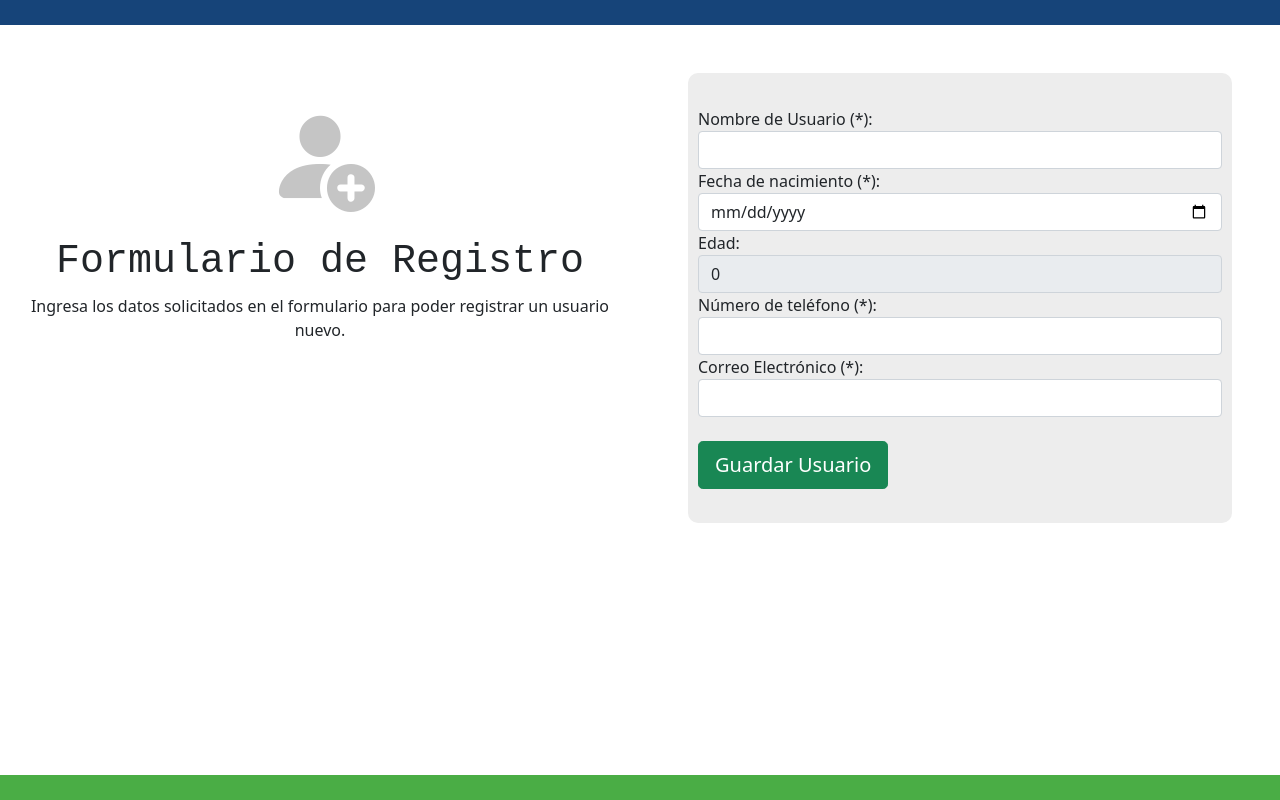
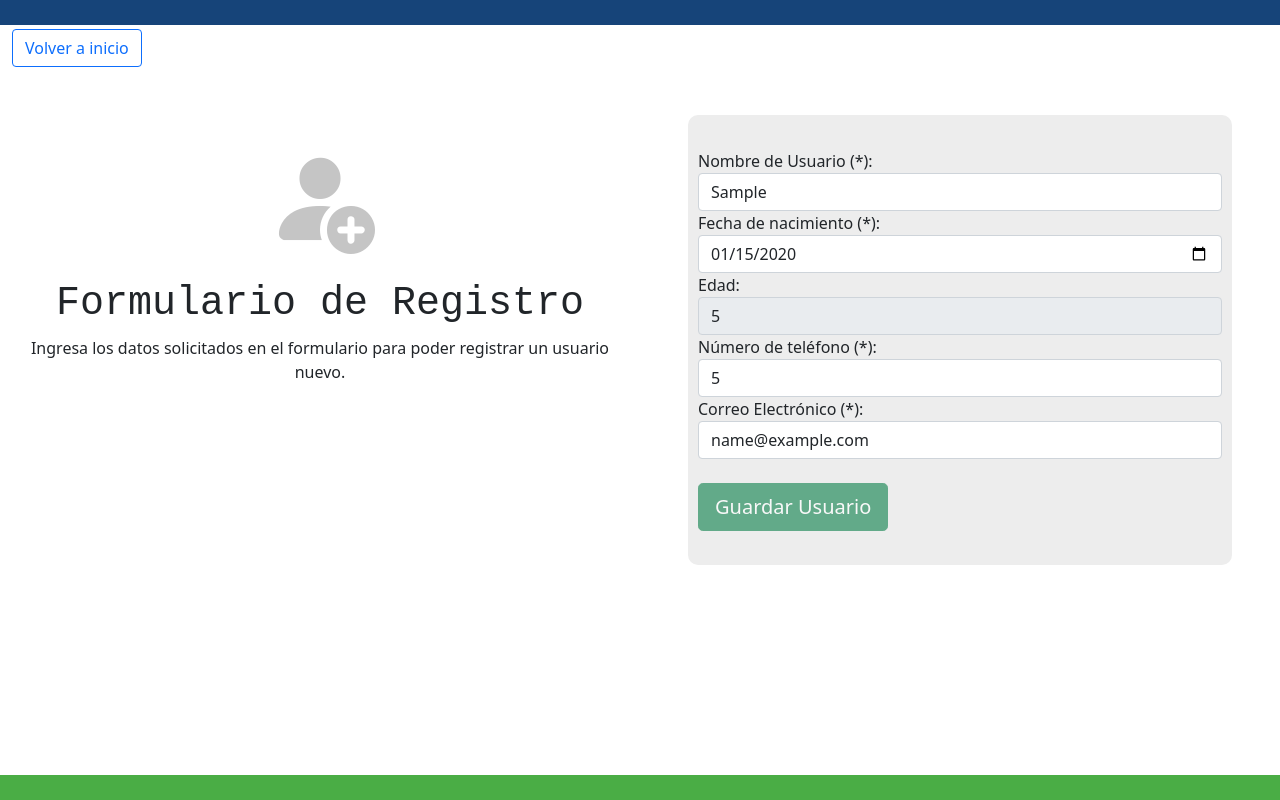
Before and after one commit to RobinsonLT/evaluacion-para-informatica-UPA, a plain HTML site: page RobinsonEmanuelLopezLatin/front/view/formulario_registro_view.html in a window 1280 px wide. Both pictures are taken after typing "Sample", "2020-01-15", "5", "name@example.com" into the empty fields and a click on the button "Guardar Usuario". Drawn offline with nearby package versions, Linux system fonts and the light colour scheme; no server answers.

Commit message:
Serie 5
Se creo el server, se realizo la conexion a la base de datos en MySQL y se valido los datos provenientes del AJAX para posterior mente realizar el INSERT a la tabla usuario

```diff
--- a/RobinsonEmanuelLopezLatin/front/js/script.js
+++ b/RobinsonEmanuelLopezLatin/front/js/script.js
@@ -18,18 +18,18 @@ $(document).ready(function(){
 
     /*limpiar datos del form*/
     function limpiar(){
-        $('input[name=input-name]').val('');
-        $('input[name=input-fecha-nacimiento]').val('');
-        $('input[name=input-edad]').val('0');
-        $('input[name=input-telefono]').val('');
-        $('input[name=input-correo]').val('');
+        $('input[name=name]').val('');
+        $('input[name=fecha_nacimiento]').val('');
+        $('input[name=edad]').val('0');
+        $('input[name=telefono]').val('');
+        $('input[name=correo]').val('');
     }
     /*limpiar datos del form */
 
     function valiida_form(){
 
         //valida si el nombre solo contiene a-zA-Z
-        let name=$('input[name=input-name]').val();
+        let name=$('input[name=name]').val();
         let letras=/^[a-zA-Z]+$/;
         if(!letras.test(name) || name==''){
             alert('El campo nombre solo se permite usar mayusculas o minusculas');
@@ -39,7 +39,7 @@ $(document).ready(function(){
 
         //valida si solo tiene numeros 0-9
         let numeros=/^[0-9]+$/;
-        let tel=$('input[name=input-telefono]').val();
+        let tel=$('input[name=telefono]').val();
         if(!numeros.test(tel) || tel==''){
             alert('El campo teléfono solo puede contar con digitos del 0-9.');
             return;
@@ -48,7 +48,7 @@ $(document).ready(function(){
 
         //validar correo correcto
         let val_correo=new RegExp('[a-zA-Z0-9_]+([.][a-zA-Z0-9_]+)*@[a-zA-Z0-9_]+([.][a-zA-Z0-9_]+)*[.][a-zA-Z]{2,5}');
-        let correo_e=$('input[name=input-correo]').val();
+        let correo_e=$('input[name=correo]').val();
 
         if(!val_correo.test(correo_e) || correo_e==''){
             alert('el campo correo es requerido y solo permite un correo electronico real.');
@@ -57,7 +57,7 @@ $(document).ready(function(){
         //validar correo correcto
 
         //valida edad
-        let edad=$('input[name=input-edad]').val();
+        let edad=$('input[name=edad]').val();
         if(edad<1){
             alert('La fecha de nacimiento no es valida. tienes que tener mas de 1 año de edad');
         }
@@ -66,11 +66,11 @@ $(document).ready(function(){
     }
 
     //cambio de fecha calcula edad
-    $('input[name=input-fecha-nacimiento]').on('change',function(){
+    $('input[name=fecha_nacimiento]').on('change',function(){
         let f_nacimiento=$(this).val();
         if(f_nacimiento){
             let edad=valida_edad(f_nacimiento);
-            $('input[name=input-edad]').val(edad);
+            $('input[name=edad]').val(edad);
         }
     });
     //cambio de fecha calcula edad
@@ -79,22 +79,31 @@ $(document).ready(function(){
     $('#guardar_usuario').click(function(event){
         event.preventDefault();
         valiida_form();
-        let formData=$('#form-registro').serialize();
+        let formData={
+            name: $('input[name=name]').val(),
+            correo:$('input[name=correo]').val(),
+            fecha_nacimiento:$('input[name=fecha_nacimiento').val(),
+            edad: $('input[name=edad]').val(),
+            telefono:$('input[name=telefono]').val(),
+            correo:$('input[name=correo]').val()
+        };
         $.ajax({
             type:'POST',
-            url:'',//url pendiente creacion del archivo
-            data:formData,
+            url:'http://localhost:3000/guardar_usuario',//url pendiente creacion del archivo
+            data:JSON.stringify(formData),
+            contentType: "application/json",
             beforeSend:function(){
                 $('#guardar_usuario').val('Guardando...');
                 $('#guardar_usuario').prop('disabled',true);
             },success:function(data){
-                if(data){
+                if(data.status=='ok'){
                     limpiar();
+                    alert('Listo:'+data.mensaje);
                 }else{
-                    alert('Error: no fue posible guardar los datos del usuario nuevo');
+                    alert('Error:'+data.mensaje);
                 }
                 $('#guardar_usuario').prop('disabled',false);
-                $('#guardar_usuario').val('Guardar Usuario');
+                //$('#guardar_usuario').val('Guardar Usuario');
             }
         });
     });
--- a/RobinsonEmanuelLopezLatin/front/view/formulario_registro_view.html
+++ b/RobinsonEmanuelLopezLatin/front/view/formulario_registro_view.html
@@ -12,6 +12,11 @@
 <body>
     <div class="container-fluid cuadro-inicio">
         <div class="row">
+            <div class="col-md-3">
+                <a href="../index.html" class="btn btn-outline-primary mt-1 btn-xs">Volver a inicio</a>
+            </div>
+        </div>
+        <div class="row">
             <div class="col-md-6 text-center mt-5">
                 <i class="bi bi-person-fill-add icon-registro"></i>
                 <h1>Formulario de Registro</h1>
@@ -22,15 +27,15 @@
                     <br>
                     <form id="form-registro">
                         <label for="input-name">Nombre de Usuario (*):</label>
-                        <input type="text" class="form-control" id="input-name" name="input-name" required>
+                        <input type="text" class="form-control" id="input-name" name="name" required>
                         <label for="input-fecha-nacimiento">Fecha de nacimiento (*):</label>
-                        <input type="date" class="form-control" id="input-fecha-nacimiento" name="input-fecha-nacimiento">
-                        <label for="input-edad">Edad:</label>
-                        <input type="number" class="form-control" id="input-edad" name="input-edad" value="0" disabled>
+                        <input type="date" class="form-control" id="input-fecha-nacimiento" name="fecha_nacimiento">
+                        <label for="edad">Edad:</label>
+                        <input type="number" class="form-control" id="input-edad" name="edad" value="0" disabled>
                         <label for="input-telefono">Número de teléfono (*):</label>
-                        <input type="number" class="form-control" id="input-telefono" name="input-telefono" required>
+                        <input type="number" class="form-control" id="input-telefono" name="telefono" required>
                         <label for="input-correo">Correo Electrónico (*):</label>
-                        <input type="email" class="form-control" id="input-correo" name="input-correo" required>
+                        <input type="email" class="form-control" id="input-correo" name="correo" required>
                         <br>
                         <button class="btn btn-success btn-lg" id="guardar_usuario">Guardar Usuario</button>
                     </form>
```
Also changed, not shown: RobinsonEmanuelLopezLatin/back/package.json (added, +18 -0 lines), RobinsonEmanuelLopezLatin/back/server.js (added, +76 -0 lines), 1 other file.
